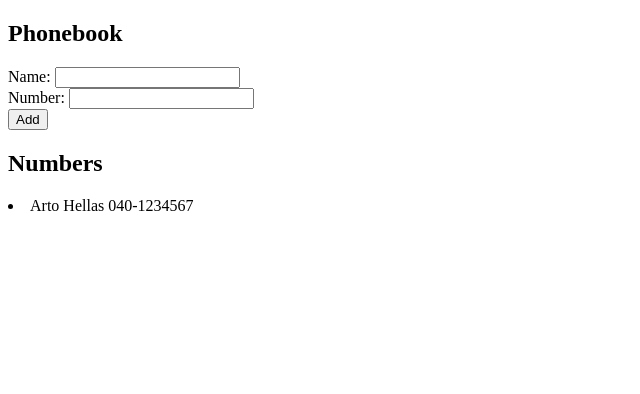
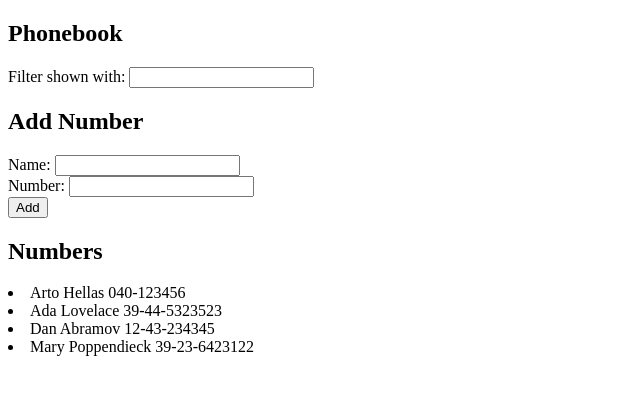
Before and after one commit to tobifalowo/fullstackopen, a React (Create React App) app in the folder part2/phonebook/: page / in a window 1280 px wide. Shown: the top 394 px of the page, without its empty margins (0-640 px from the left). Built offline with nearby package versions, Linux system fonts and the light colour scheme.

Commit message:
Task 2.9

```diff
--- a/part2/phonebook/src/App.js
+++ b/part2/phonebook/src/App.js
@@ -2,10 +2,14 @@
 
 const App = () => {
   const [persons, setPersons] = useState([
-    { name: 'Arto Hellas', number: '040-1234567' }
+    { name: 'Arto Hellas', number: '040-123456', id: 1 },
+    { name: 'Ada Lovelace', number: '39-44-5323523', id: 2 },
+    { name: 'Dan Abramov', number: '12-43-234345', id: 3 },
+    { name: 'Mary Poppendieck', number: '39-23-6423122', id: 4 }
   ])
   const [newName, setNewName] = useState('')
   const [newNumber, setNewNumber] = useState('')
+  const [filterString, setfilterString] = useState('')
 
   const submitName = (event) => {
     event.preventDefault()
@@ -32,16 +36,29 @@
     console.log('set number', event.target.value)
   }
 
+  const handleFilterChange = (event) => {
+    setfilterString(event.target.value)
+  }
+
+  const shownPersons = persons.filter(person =>
+    person.name.toLowerCase().includes(filterString.toLowerCase())
+  )
+
   return (
     <div>
       <h2>Phonebook</h2>
+      <form>
+        <div>Filter shown with: <input value={filterString} onChange={handleFilterChange}/></div>
+      </form>
+
+      <h2>Add Number</h2>
       <form onSubmit={submitName}>
         <div>Name: <input value={newName} onChange={handleNameChange}/></div>
         <div>Number: <input value={newNumber} onChange={handleNumberChange}/></div>
         <div><button type="submit">Add</button></div>
       </form>
       <h2>Numbers</h2>
-      {persons.map(person => <li>{person.name} {person.number}</li>)}
+      {shownPersons.map(person => <li>{person.name} {person.number}</li>)}
     </div>
   )
 }
```
